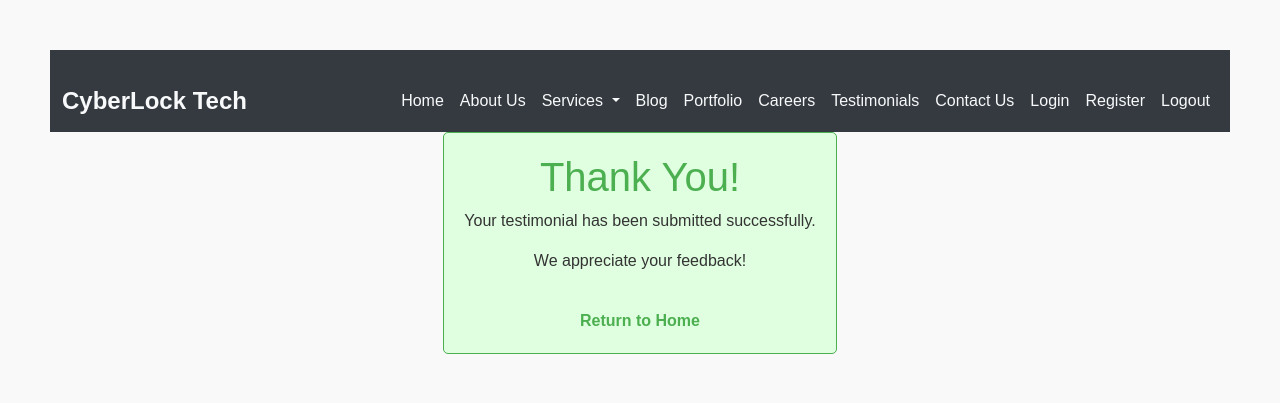
After one commit to C9b3rD3vi1/cyberlock_web, a Django app: page /testimonial-success/ in a window 1280 px wide. The commit adds this page. Shown: the top 403 px of the page. Run offline with Django 4.2, Linux system fonts and the light colour scheme.

Commit message:
submit_testimonial

```diff
--- a/coreapp/urls.py
+++ b/coreapp/urls.py
@@ -18,6 +18,9 @@ urlpatterns = [
     path('success/', views.contact_success, name='contact_success'),
     path('login/', views.user_login, name='user_login'),
     path('logout/', views.user_logout, name='user_logout'),
+    path('submit-testimonial/', views.submit_testimonial, name='submit_testimonial'),
+    path('testimonial-success/', views.testimonial_success, name='testimonial_success'),
+
 
     #path('accounts/logout/', views.user_logout, name='user_logout'),
     path('register/', views.user_register, name='user_register'),
--- a/coreapp/views.py
+++ b/coreapp/views.py
@@ -318,8 +318,9 @@ def user_logout(request):
     return redirect('home')
 
 
+
 # Allow users to create and submit forms for testimonies while logged in.
-@login_required
+@login_required(login_url='/login/')
 def submit_testimonial(request):
     if request.method == 'POST':
         form = TestimonialForm(request.POST, request.FILES)
@@ -331,3 +332,9 @@ def submit_testimonial(request):
         form = TestimonialForm()
 
     return render(request, 'submit_testimonial.html', {'form': form})
+
+
+
+# success when user successfully submitted a testimonial
+def testimonial_success(request):
+    return render(request, 'success_testimonial.html')
--- a/templates/base.html
+++ b/templates/base.html
@@ -64,6 +64,7 @@
                         <a class="nav-link" href="{% url 'user_logout' %}">Logout</a>
                     </li>
 
+
                 </ul>
             </div>
         </div>
--- /dev/null
+++ b/templates/success_testimonial.html
@@ -0,0 +1,51 @@
+
+
+{% load static %}
+{% include 'base.html' %}
+
+
+<!DOCTYPE html>
+<html lang="en">
+<head>
+    <meta charset="UTF-8">
+    <meta name="viewport" content="width=device-width, initial-scale=1.0">
+    <title>Testimonial Submitted</title>
+    <link rel="stylesheet" href="{% static 'css/success_testimonial.css' %}">  <!-- Link to your CSS file -->
+    <style>
+        body {
+            font-family: Arial, sans-serif;
+            background-color: #f9f9f9;
+            color: #333;
+            text-align: center;
+            padding: 50px;
+        }
+        .success-message {
+            background-color: #e0ffe0;
+            border: 1px solid #4CAF50;
+            padding: 20px;
+            border-radius: 5px;
+            display: inline-block;
+        }
+        h1 {
+            color: #4CAF50;
+        }
+        a {
+            text-decoration: none;
+            color: #4CAF50;
+            font-weight: bold;
+            margin-top: 20px;
+            display: inline-block;
+        }
+    </style>
+</head>
+<body>
+
+    <div class="success-message">
+        <h1>Thank You!</h1>
+        <p>Your testimonial has been submitted successfully.</p>
+        <p>We appreciate your feedback!</p>
+        <a href="{% url 'home' %}">Return to Home</a>  <!-- Change 'home' to your home URL name -->
+    </div>
+
+</body>
+</html>
--- a/templates/testimonial_list.html
+++ b/templates/testimonial_list.html
@@ -64,5 +64,7 @@
     {% empty %}
     <p>No testimonials available.</p>
     {% endfor %}
+
+    <p>Submit your testimonial <a href="{% url 'submit_testimonial' %}">Rate Us</a></p>
 </body>
 </html>
```
Also changed, not shown: db.sqlite3, templates/submit_testimonial.html (renamed from templates/submit_testimonials.html).
